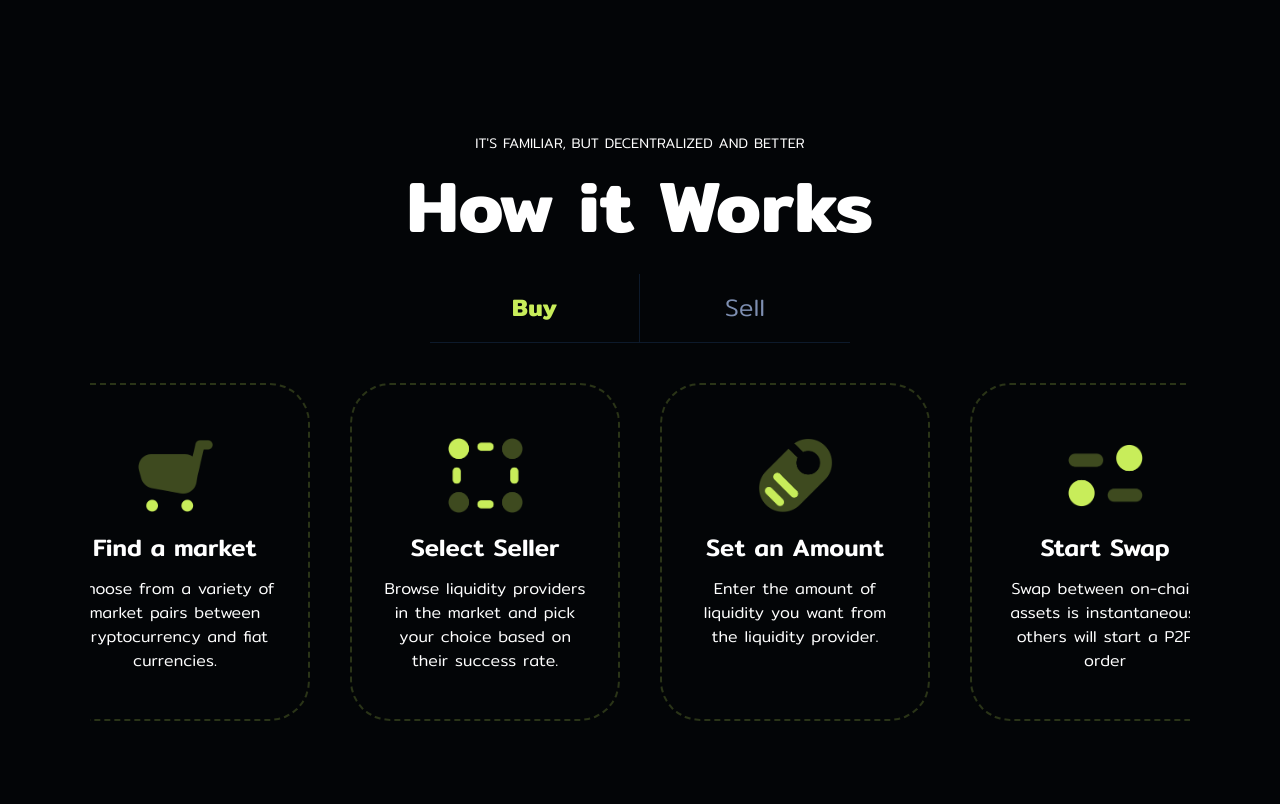
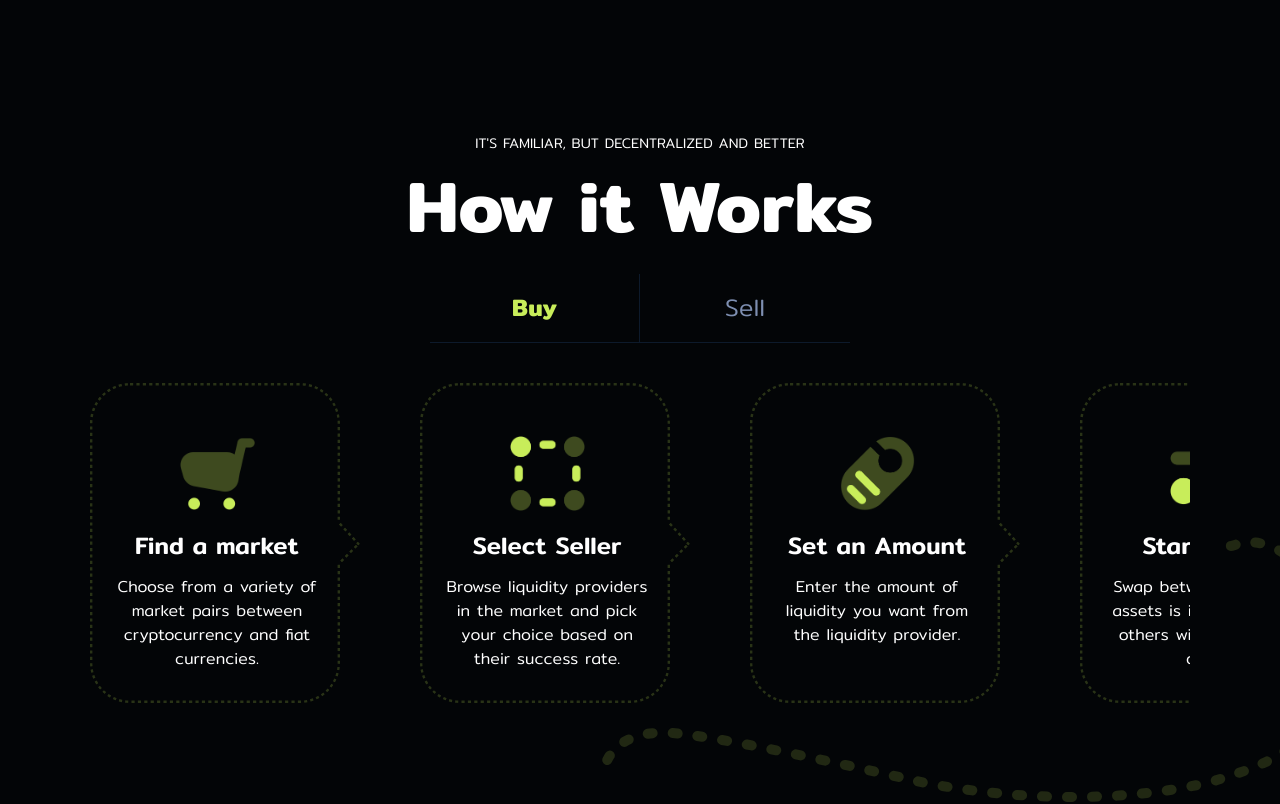
Before and after one commit to ncodes/website, a Next.js app: page / in a window 1280 px wide. Shown: the part 2520-3324 px from the top of the page. Built offline with nearby package versions, Linux system fonts and the light colour scheme.

Commit message:
fix: how it works card and bg

```diff
--- a/components/HowItWorks.tsx
+++ b/components/HowItWorks.tsx
@@ -81,9 +81,9 @@ function HowItWorks() {
 
   return (
     <section
-      className="container sm:max-w-full xs:max-w-full 2xs:max-w-full 3xs:max-w-full 3xs:px-[10px]
-      2xs:px-[15px] mx-auto px-4 md:px-[30px] lg:px-[30px] xl:px-[90px] xs:mx-auto mt-[100px] mb-[100px]
-      lg:mt-[150px] lg:mb-[150px]"
+      className="container max-w-fit 3xs:px-[10px] 2xs:px-[15px] mx-auto px-4 md:px-[30px] lg:px-[30px]
+      xl:px-[90px] xs:mx-auto mt-[100px] mb-[100px] lg:mt-[150px] lg:mb-[150px] xl:bg-[url('/dashed-arrow-bg.svg')]
+      xl:bg-no-repeat xl:bg-[right_-50px_bottom_200px] 2xl:bg-[right_bottom_180px]"
     >
       <div className="w-auto md:w-[410px] lg:w-auto mx-auto">
         <p
@@ -111,12 +111,12 @@ function HowItWorks() {
 
           <Tab.Panels>
             <Tab.Panel>
-              <div className="flex xl:justify-center gap-x-[26px] lg:gap-x-[40px] overflow-x-scroll no-scrollbar">
+              <div className="flex 2xl:justify-center gap-x-[26px] lg:gap-x-[40px] overflow-x-scroll no-scrollbar">
                 {buyInformation?.map(({ icon, title, content }) => (
                   <div
                     key={Math.random() * Math.random()}
-                    className="relative text-center pt-[53px] pb-[46px] px-[26px] text-center min-w-[270px] max-w-[270px]
-                    border-dashed border-2 border-chinese-green-border rounded-[40px] bg-[#030507]"
+                    className="relative text-center pt-[53px] pb-[46px] pl-[20px] pr-[56px] text-center
+                    min-w-[290px] max-w-[290px] bg-[url('/how-it-works-card-bg.svg')] bg-no-repeat"
                   >
                     <div className="relative overflow-hidden w-[75px] h-[75px] mx-auto">
                       <Image
```
Also changed, not shown: public/dashed-arrow-bg.svg (added), public/how-it-works-card-bg.svg (added).
